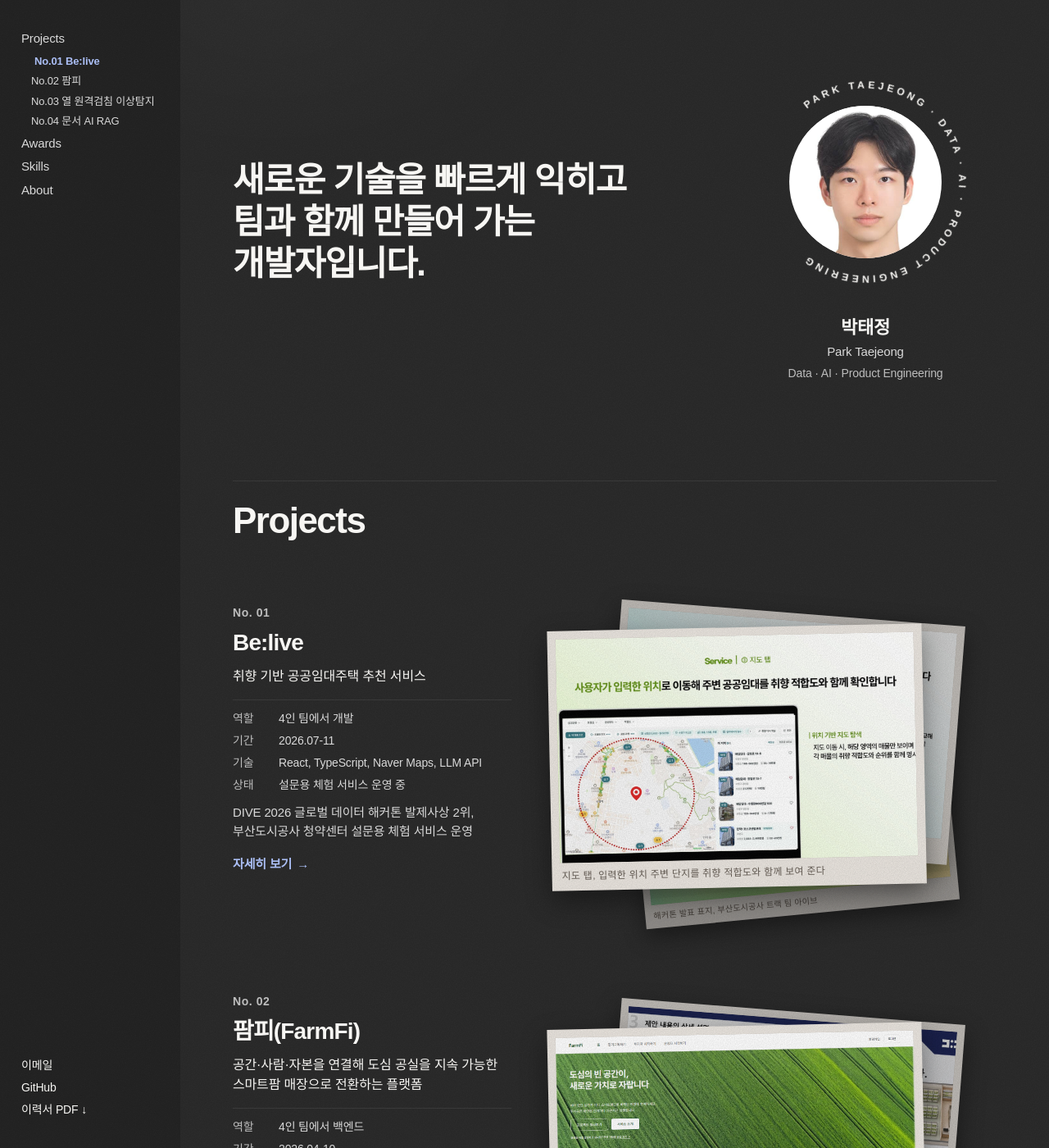
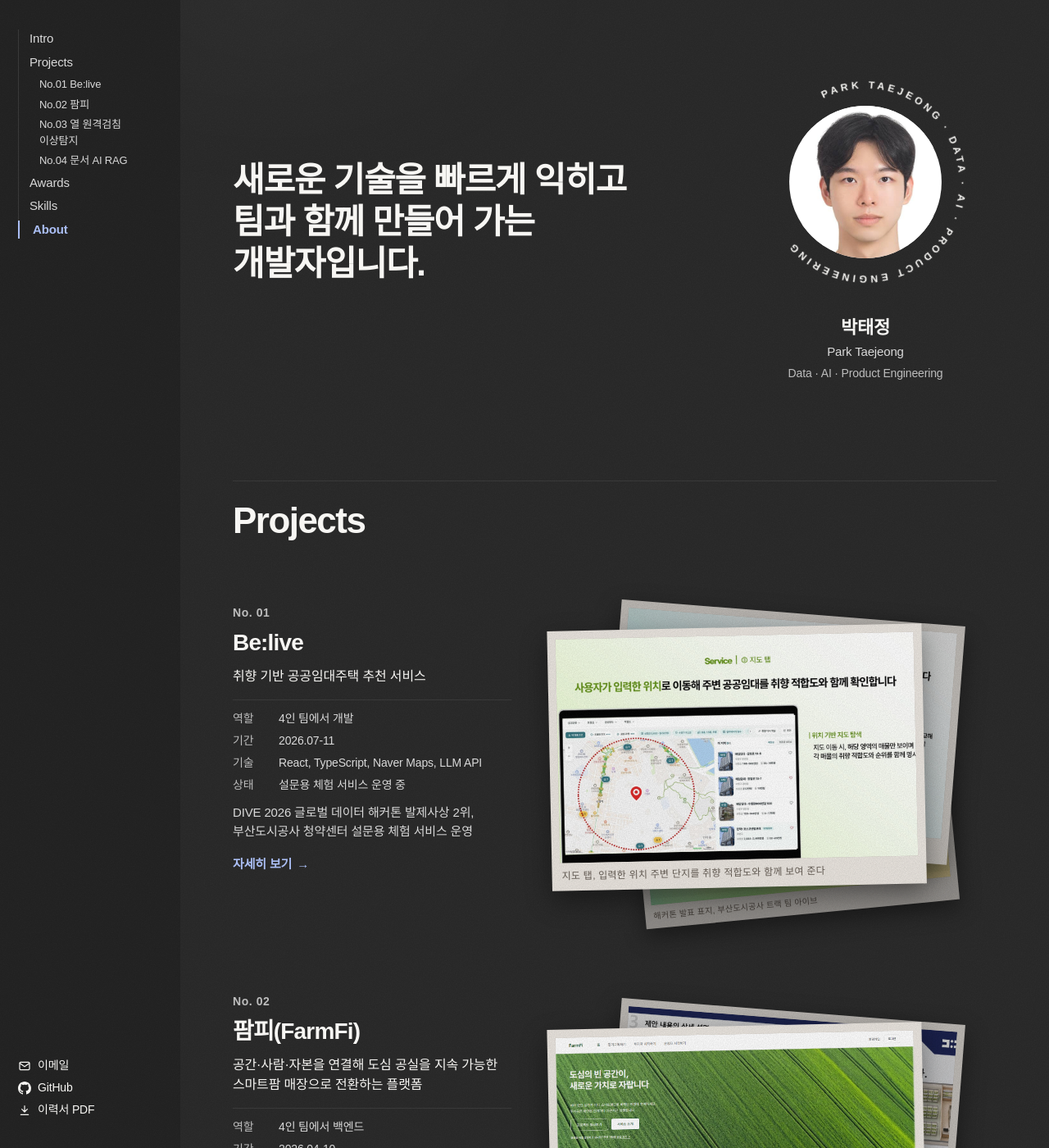
Before and after one commit to taejeong0416/taejeong0416.github.io, a Jekyll site: the page built from index.html, in a window 1280 px wide and 1400 px high. Shown: the whole window at 82% size. Built offline with Jekyll 4.4.1, drawn with Linux system fonts in a browser that asks for light colours; some web fonts are replaced; some of the changed text lies outside the part shown.

Commit message:
docs: 사이드바 목차와 Intro 메뉴 추가, About과 Skills 정리

```diff
--- a/index.html
+++ b/index.html
@@ -27,20 +27,23 @@ a { color: inherit; text-decoration: none; }
 .layout { display: grid; grid-template-columns: var(--side-w) 1fr; min-height: 100vh; }
 
 /* 사이드바 */
-.side { background: var(--side); padding: 36px 26px; display: flex; flex-direction: column; gap: 36px; position: sticky; top: 0; height: 100vh; }
-.side nav { display: flex; flex-direction: column; gap: 6px; font-size: 15px; }
-.side nav a { color: var(--mid); transition: color .2s, transform .2s; display: block; }
+.side { background: var(--side); padding: 36px 22px; display: flex; flex-direction: column; gap: 36px; position: sticky; top: 0; height: 100vh; }
+.side nav { display: flex; flex-direction: column; gap: 6px; font-size: 15px; border-left: 1px solid var(--line); }
+.side nav a { color: var(--mid); display: block; margin-left: -1px; padding-left: 12px; border-left: 2px solid transparent; transition: color .2s, padding .2s, border-color .2s; }
 .side nav a:hover { color: var(--ink); }
-.side nav .sub { padding-left: 12px; display: flex; flex-direction: column; gap: 5px; font-size: 13px; }
-.side nav .sub a.on { color: var(--accent); font-weight: 600; transform: translateX(4px); }
+.side nav a.on { color: var(--accent); font-weight: 600; padding-left: 16px; border-left-color: var(--accent); }
+.side nav .sub { display: flex; flex-direction: column; gap: 5px; font-size: 13px; }
+.side nav .sub a, .side nav .sub a.on { padding-left: 24px; }
 .side .contact { margin-top: auto; display: flex; flex-direction: column; gap: 6px; font-size: 14px; }
+.side .contact a { display: flex; align-items: center; gap: 8px; }
+.side .contact svg { width: 16px; height: 16px; flex: none; }
 .side .contact a:hover { color: var(--accent); }
 .side nav .m-pdf { display: none; }
 
 /* 본문 */
 .main { position: relative; overflow-x: clip; padding: 34px 64px 120px;
   background: radial-gradient(900px 520px at 78% -8%, rgba(169,189,245,.055), transparent 62%), radial-gradient(700px 400px at 10% 0%, rgba(255,255,255,.02), transparent 60%); }
-.inner { max-width: 1100px; }
+.inner { max-width: 1100px; margin: 0 auto; }
 
 /* 첫 화면 */
 .hero { display: grid; grid-template-columns: 1fr 320px; gap: 32px; align-items: center; margin-top: 28px; min-height: 360px; }
@@ -128,8 +131,9 @@ a { color: inherit; text-decoration: none; }
   .layout { grid-template-columns: 1fr; align-content: start; }
   /* 사이드바는 위에 붙는 얇은 상단 바로 */
   .side { position: sticky; top: 0; z-index: 10; height: auto; flex-direction: row; align-items: center; justify-content: space-between; padding: 14px 16px; gap: 12px; border-bottom: 1px solid var(--line); }
-  .side nav { flex-direction: row; gap: 14px; font-size: 14px; }
-  .side nav .sub { display: none; }
+  .side nav { flex-direction: row; gap: 14px; font-size: 14px; border-left: 0; }
+  .side nav a, .side nav a.on { margin-left: 0; padding-left: 0; border-left: 0; }
+  .side nav .sub, .side nav .intro-link { display: none; }
   .side nav .m-pdf { display: block; color: var(--accent); }
   .side .contact { display: none; }
   .main { padding: 24px 16px 72px; }
@@ -170,11 +174,12 @@ a { color: inherit; text-decoration: none; }
 <div class="layout">
   <aside class="side">
     <nav>
+      <a class="intro-link" href="#intro">Intro</a>
       <a href="#projects">Projects</a>
       <div class="sub">
         {%- for p in featured %}
         {%- capture no %}{% if forloop.index < 10 %}0{% endif %}{{ forloop.index }}{% endcapture %}
-        <a href="#{{ p.slug }}" data-i="{{ forloop.index }}">No.{{ no }} {{ p.nav | default: p.title }}</a>
+        <a href="#{{ p.slug }}">No.{{ no }} {{ p.nav | default: p.title }}</a>
         {%- endfor %}
       </div>
       <a href="#awards">Awards</a>
@@ -183,16 +188,16 @@ a { color: inherit; text-decoration: none; }
       <a class="m-pdf" href="assets/resume.pdf" download="박태정-이력서.pdf">이력서 PDF</a>
     </nav>
     <div class="contact">
-      <a href="mailto:{{ profile.contact.email }}">이메일</a>
-      <a href="{{ profile.contact.github }}" target="_blank" rel="noopener">GitHub</a>
-      <a href="assets/resume.pdf" download="박태정-이력서.pdf">이력서 PDF ↓</a>
+      <a href="mailto:{{ profile.contact.email }}"><svg viewBox="0 0 24 24" fill="none" stroke="currentColor" stroke-width="1.8" stroke-linecap="round" stroke-linejoin="round" aria-hidden="true"><rect x="3" y="5" width="18" height="14" rx="2"/><path d="M3.5 7l8.5 6 8.5-6"/></svg>이메일</a>
+      <a href="{{ profile.contact.github }}" target="_blank" rel="noopener"><svg viewBox="0 0 16 16" fill="currentColor" aria-hidden="true"><path d="M8 0C3.58 0 0 3.58 0 8c0 3.54 2.29 6.53 5.47 7.59.4.07.55-.17.55-.38 0-.19-.01-.82-.01-1.49-2.01.37-2.53-.49-2.69-.94-.09-.23-.48-.94-.82-1.13-.28-.15-.68-.52-.01-.53.63-.01 1.08.58 1.23.82.72 1.21 1.87.87 2.33.66.07-.52.28-.87.51-1.07-1.78-.2-3.64-.89-3.64-3.95 0-.87.31-1.59.82-2.15-.08-.2-.36-1.02.08-2.12 0 0 .67-.21 2.2.82.64-.18 1.32-.27 2-.27.68 0 1.36.09 2 .27 1.53-1.04 2.2-.82 2.2-.82.44 1.1.16 1.92.08 2.12.51.56.82 1.27.82 2.15 0 3.07-1.87 3.75-3.65 3.95.29.25.54.73.54 1.48 0 1.07-.01 1.93-.01 2.2 0 .21.15.46.55.38A8.01 8.01 0 0016 8c0-4.42-3.58-8-8-8z"/></svg>GitHub</a>
+      <a href="assets/resume.pdf" download="박태정-이력서.pdf"><svg viewBox="0 0 24 24" fill="none" stroke="currentColor" stroke-width="1.8" stroke-linecap="round" stroke-linejoin="round" aria-hidden="true"><path d="M12 4v11M7 10l5 5 5-5M5 20h14"/></svg>이력서 PDF</a>
     </div>
   </aside>
 
   <main class="main">
     <div class="inner">
 
-      <section class="hero">
+      <section class="hero" id="intro">
         <div>
           <p class="intro">새로운 기술을 빠르게 익히고<br>팀과 함께 만들어 가는 개발자입니다.</p>
         </div>
@@ -219,7 +224,7 @@ a { color: inherit; text-decoration: none; }
       {%- for p in featured %}
       {%- capture no %}{% if forloop.index < 10 %}0{% endif %}{{ forloop.index }}{% endcapture %}
       {%- assign shown = p.images.size %}{% if shown > 3 %}{% assign shown = 3 %}{% endif %}
-      <article class="project" id="{{ p.slug }}" data-i="{{ forloop.index }}">
+      <article class="project" id="{{ p.slug }}">
         <div>
           <div class="num">No. {{ no }}</div>
           <h3>{{ p.title }}</h3>
@@ -276,8 +281,8 @@ a { color: inherit; text-decoration: none; }
         <h2 class="sec-head">About</h2>
         <div class="rows">
           <div class="row"><h3>학력</h3><ul>{% for e in profile.education %}<li><span>{{ e.when }}</span>{{ e.text }}</li>{% endfor %}</ul></div>
-          <div class="row"><h3>자격과 시험</h3><ul>{% for e in profile.certs %}<li><span>{{ e.when }}</span>{{ e.text }}</li>{% endfor %}</ul></div>
-          <div class="row"><h3>연락</h3><div><a class="mail" href="mailto:{{ profile.contact.email }}">{{ profile.contact.email }}</a><div class="links"><a href="{{ profile.contact.github }}" target="_blank" rel="noopener">GitHub ↗</a><a href="assets/resume.pdf" download="박태정-이력서.pdf">이력서 PDF ↓</a></div></div></div>
+          <div class="row"><h3>자격증</h3><ul>{% for e in profile.certs %}<li><span>{{ e.when }}</span>{{ e.text }}</li>{% endfor %}</ul></div>
+          <div class="row"><h3>연락처</h3><div><a class="mail" href="mailto:{{ profile.contact.email }}">{{ profile.contact.email }}</a><div class="links"><a href="{{ profile.contact.github }}" target="_blank" rel="noopener">GitHub ↗</a><a href="assets/resume.pdf" download="박태정-이력서.pdf">이력서 PDF ↓</a></div></div></div>
         </div>
       </section>
     </div>
```
Also changed, not shown: other parts of index.html (+9 -5 lines), _data/profile.yml (+4 -5 lines).
